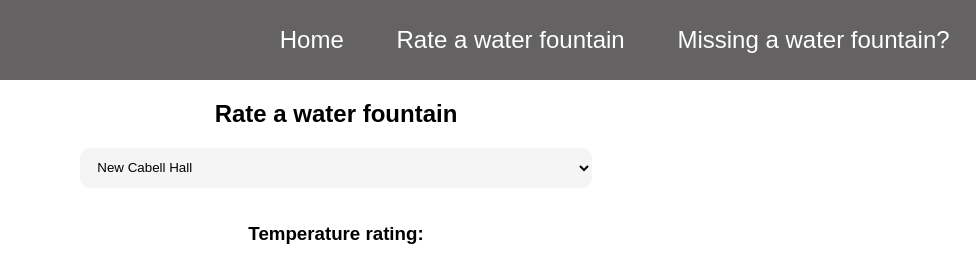
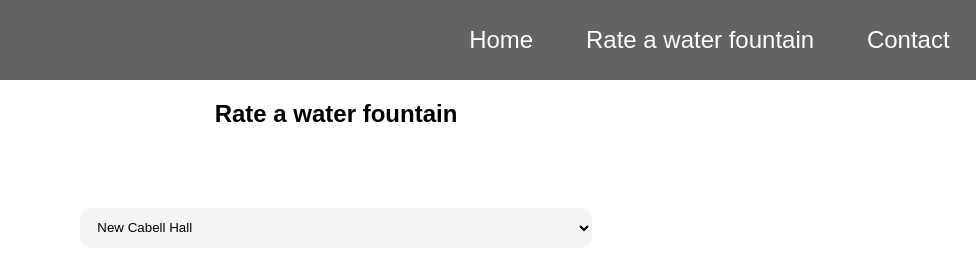
Before and after one commit to emmittjames/UVAWater, a plain HTML site: page ratingForm.html in a window 1280 px wide. Shown: the top 260 px of the page, 304-1280 px from the left. Drawn offline with Linux system fonts and the light colour scheme.

Commit message:
Everything looking sexy

```diff
--- a/formStyles.css
+++ b/formStyles.css
@@ -62,6 +62,7 @@ form{
 form h2{
     justify-content: center;
     align-items: center;
+    margin-bottom: 10vh;
 }
 
 .tempContainer, .flowContainer{
--- a/ratingForm.html
+++ b/ratingForm.html
@@ -16,7 +16,7 @@
             <ul>
                 <li><a href="index.html">Home</a></li>
                 <li><a href="ratingForm.html">Rate a water fountain</a></li>
-                <li><a href="#">Missing a water fountain?</a></li>
+                <li><a href="#">Contact</a></li>
             </ul>
         </div>
     </header>
```
Also changed, not shown: index.html (+1 -1 lines).
